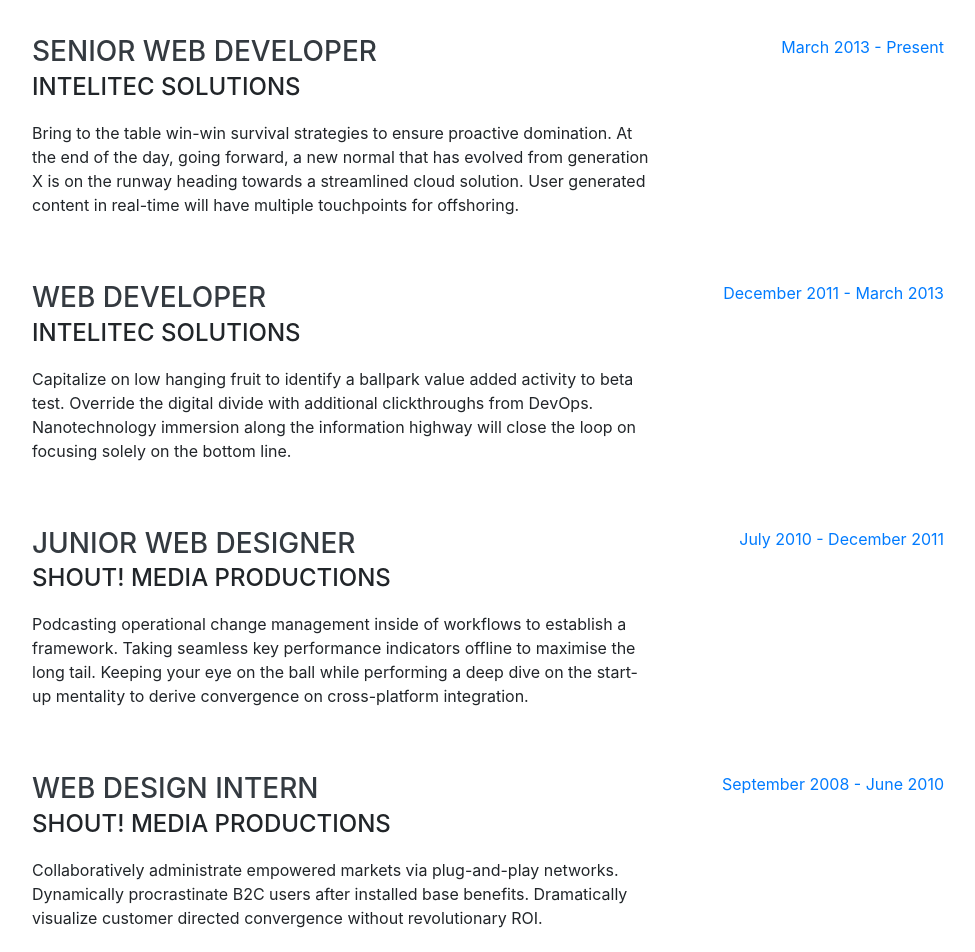
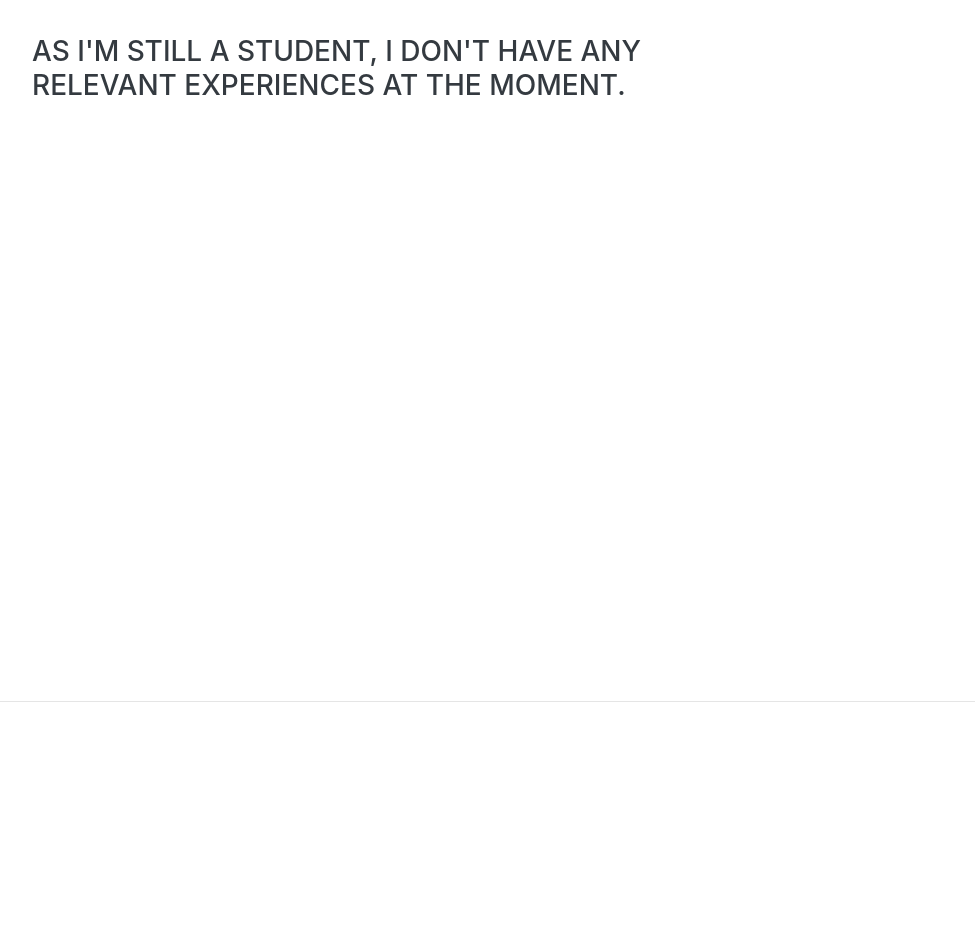
Before and after one commit to JulianGHill/JulianGHill.github.io, a website with bundled scripts: page index.html in a window 1280 px wide. Shown: the part 900-1852 px from the top of the page, without its empty margins (288-1263 px from the left). Built offline with nearby package versions, Linux system fonts and the light colour scheme; a web font is replaced by a local one.

Commit message:
Edited some stuff and removed some.

```diff
--- a/index.html
+++ b/index.html
@@ -92,48 +92,14 @@
 
         <div class="resume-item d-flex flex-column flex-md-row justify-content-between mb-5">
           <div class="resume-content">
-            <h3 class="mb-0">Senior Web Developer</h3>
-            <div class="subheading mb-3">Intelitec Solutions</div>
-            <p>Bring to the table win-win survival strategies to ensure proactive domination. At the end of the day, going forward, a new normal that has evolved from generation X is on the runway heading towards a streamlined cloud solution. User generated content in real-time will have multiple touchpoints for offshoring.</p>
+            <h3 class="mb-0">As I'm still a student, I don't have any relevant experiences at the moment.</h3>
+            <div class="subheading mb-3"></div>
+            <p></p>
           </div>
           <div class="resume-date text-md-right">
-            <span class="text-primary">March 2013 - Present</span>
+            <span class="text-primary"></span>
           </div>
         </div>
-
-        <div class="resume-item d-flex flex-column flex-md-row justify-content-between mb-5">
-          <div class="resume-content">
-            <h3 class="mb-0">Web Developer</h3>
-            <div class="subheading mb-3">Intelitec Solutions</div>
-            <p>Capitalize on low hanging fruit to identify a ballpark value added activity to beta test. Override the digital divide with additional clickthroughs from DevOps. Nanotechnology immersion along the information highway will close the loop on focusing solely on the bottom line.</p>
-          </div>
-          <div class="resume-date text-md-right">
-            <span class="text-primary">December 2011 - March 2013</span>
-          </div>
-        </div>
-
-        <div class="resume-item d-flex flex-column flex-md-row justify-content-between mb-5">
-          <div class="resume-content">
-            <h3 class="mb-0">Junior Web Designer</h3>
-            <div class="subheading mb-3">Shout! Media Productions</div>
-            <p>Podcasting operational change management inside of workflows to establish a framework. Taking seamless key performance indicators offline to maximise the long tail. Keeping your eye on the ball while performing a deep dive on the start-up mentality to derive convergence on cross-platform integration.</p>
-          </div>
-          <div class="resume-date text-md-right">
-            <span class="text-primary">July 2010 - December 2011</span>
-          </div>
-        </div>
-
-        <div class="resume-item d-flex flex-column flex-md-row justify-content-between">
-          <div class="resume-content">
-            <h3 class="mb-0">Web Design Intern</h3>
-            <div class="subheading mb-3">Shout! Media Productions</div>
-            <p>Collaboratively administrate empowered markets via plug-and-play networks. Dynamically procrastinate B2C users after installed base benefits. Dramatically visualize customer directed convergence without revolutionary ROI.</p>
-          </div>
-          <div class="resume-date text-md-right">
-            <span class="text-primary">September 2008 - June 2010</span>
-          </div>
-        </div>
-
       </div>
 
     </section>
```
